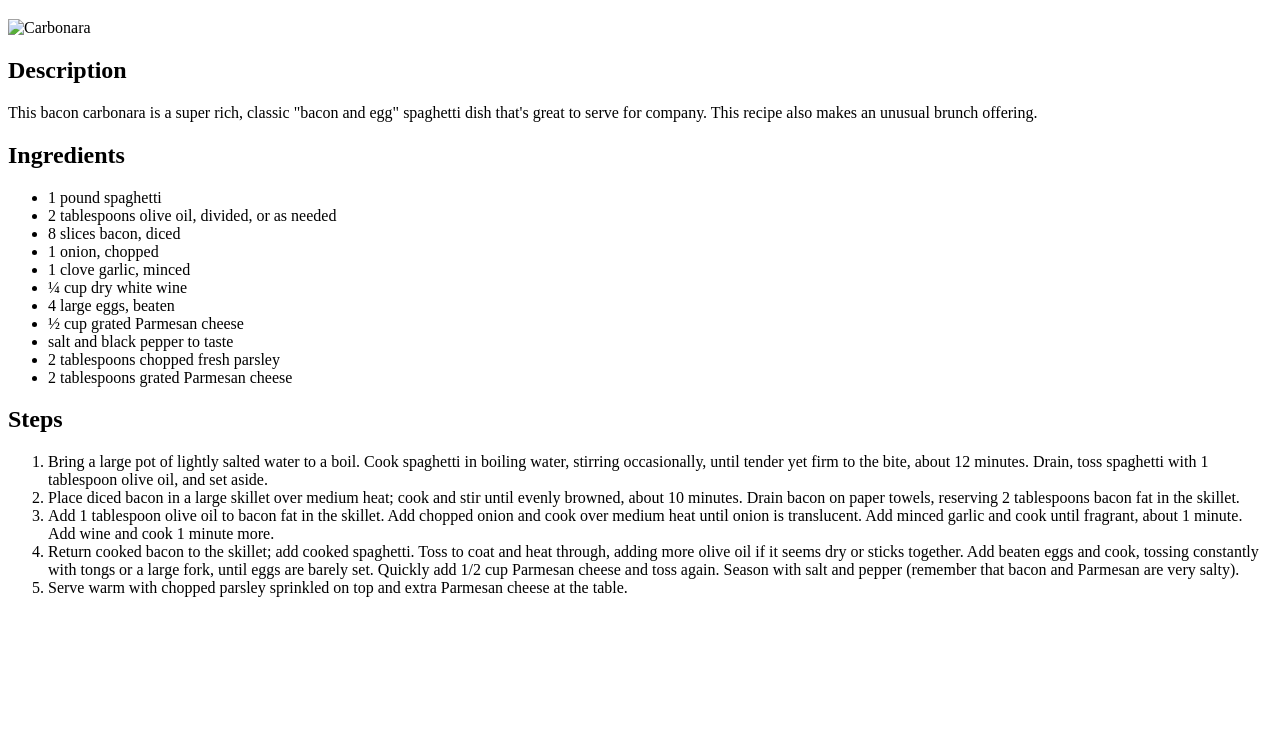
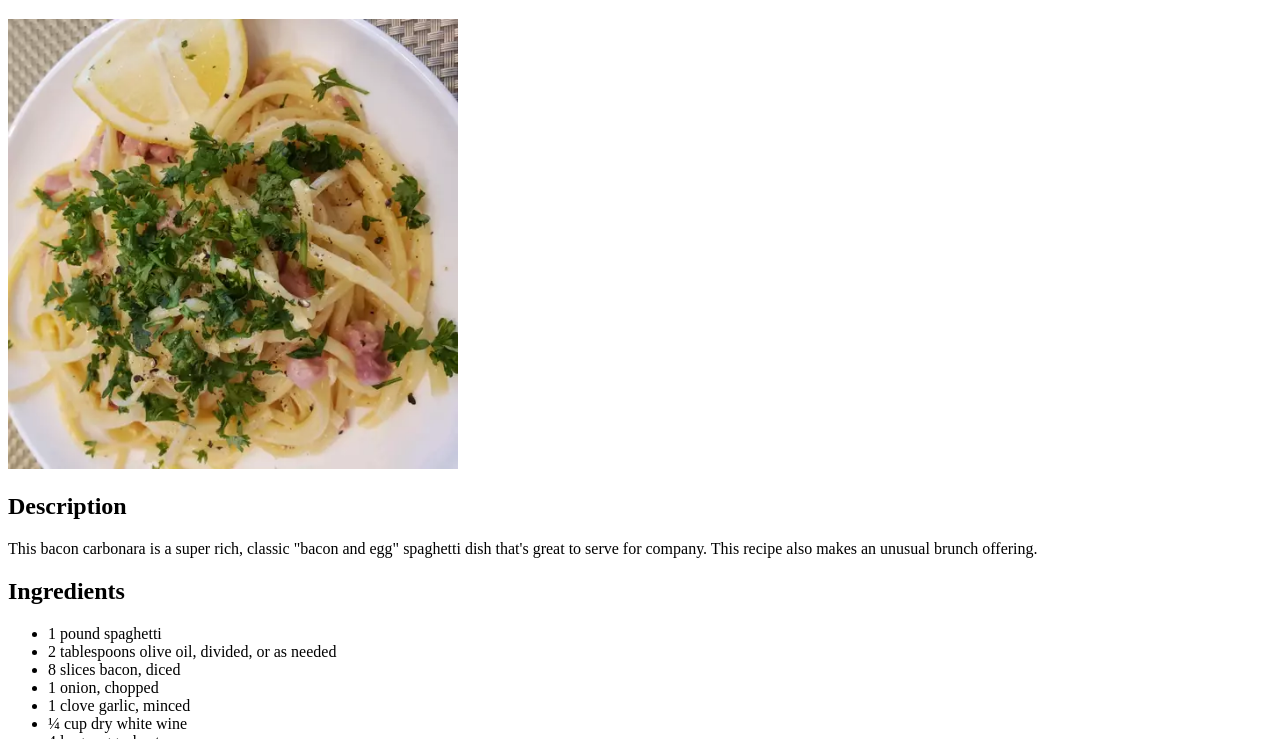
Before and after one commit to svarn13/odin-recipes, a plain HTML site: page recipes/carbonara.html in a window 1280 px wide. Shown: the part 61-800 px from the top of the page. Drawn offline with Linux system fonts and the light colour scheme.

Commit message:
Fix img extension typo and size in carbonara.html

```diff
--- a/recipes/carbonara.html
+++ b/recipes/carbonara.html
@@ -8,7 +8,7 @@
 </head>
 <body>
     <h1>Spaghetti Carbonara</h1>
-    <img src="../images/carbonara.html" alt="Carbonara">
+    <img src="../images/carbonara.jpg" alt="Carbonara" width="450">
     <h2>Description</h2>
     <p>
         This bacon carbonara is a super rich, classic "bacon and egg" spaghetti dish that's great to serve for company.
```
